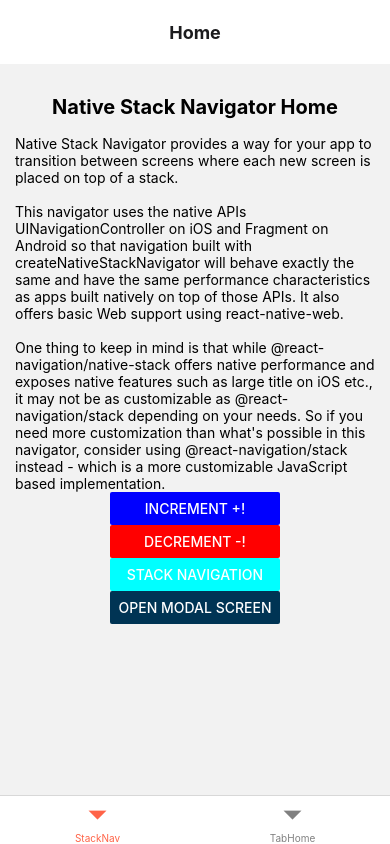
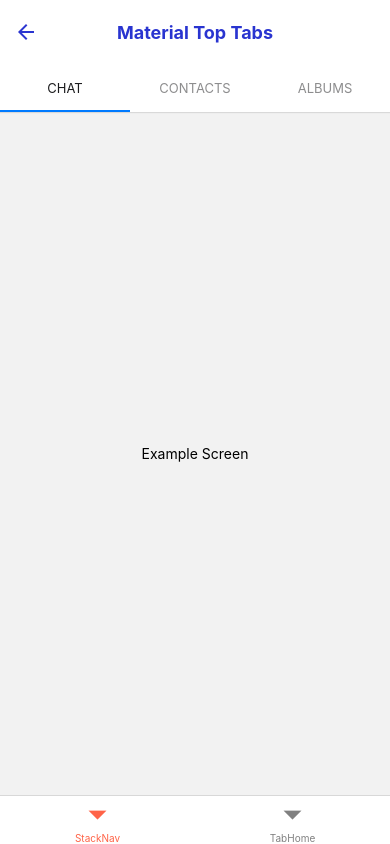
Before and after one commit to Igiz23/ReactNativeNotes, a React Native app: screen /MaterialTopTabs in a window 390 px wide. Built offline with nearby package versions, Linux system fonts and the light colour scheme.

Commit message:
top tabs add

```diff
--- a/package.json
+++ b/package.json
@@ -11,12 +11,15 @@
   },
   "dependencies": {
     "@react-navigation/bottom-tabs": "^6.3.1",
+    "@react-navigation/material-top-tabs": "^6.2.1",
     "@react-navigation/native": "^6.0.8",
     "@react-navigation/native-stack": "^6.5.2",
     "react": "17.0.2",
     "react-native": "0.68.0",
+    "react-native-pager-view": "^5.4.15",
     "react-native-safe-area-context": "^4.2.4",
-    "react-native-screens": "^3.13.1"
+    "react-native-screens": "^3.13.1",
+    "react-native-tab-view": "^3.1.1"
   },
   "devDependencies": {
     "@babel/core": "^7.12.9",
--- /dev/null
+++ b/src/ReactNavigation/EmptyTemplate.tsx
@@ -0,0 +1,13 @@
+import React from 'react';
+import {View, Text} from 'react-native';
+import {styles} from './Home';
+
+const EmptyTemplate = () => {
+  return (
+    <View style={styles.container}>
+      <Text>{'Example Screen'}</Text>
+    </View>
+  );
+};
+
+export default EmptyTemplate;
--- a/src/ReactNavigation/Home.tsx
+++ b/src/ReactNavigation/Home.tsx
@@ -94,6 +94,11 @@ const Hello: React.FC<Props> = ({baseEnthusiasmLevel = 0, navigation}) => {
               }
             />
             <Button
+              title={'Open Top Tabs'}
+              color={'#501054'}
+              onPress={() => navigation.navigate('MaterialTopTabs')}
+            />
+            <Button
               title={'Open Modal screen'}
               color={'#003454'}
               onPress={() => navigation.navigate('ModalScreen')}
--- a/src/ReactNavigation/MainScreenStackNav.tsx
+++ b/src/ReactNavigation/MainScreenStackNav.tsx
@@ -5,6 +5,7 @@ import StackNavigation from './StackNavigation';
 import {ModalScreen} from './ModalScreen';
 import {LogoTitle} from './ModalScreen';
 import {Alert, Button} from 'react-native';
+import MaterialTopTabs from './MaterialTopTabs';
 
 const Stack = createNativeStackNavigator();
 
@@ -32,7 +33,15 @@ const MainScreenStackNav = () => {
           options={{
             headerTitle: () => <LogoTitle />,
             headerTitleAlign: 'center',
-            // headerBackImageSource: require('../assets/circled-left-2.png'),
+            headerTintColor: '#2934D0',
+          }}
+        />
+        <Stack.Screen
+          name={'MaterialTopTabs'}
+          component={MaterialTopTabs}
+          options={{
+            headerTitle: 'Material Top Tabs',
+            headerTitleAlign: 'center',
             headerTintColor: '#2934D0',
           }}
         />
--- /dev/null
+++ b/src/ReactNavigation/MaterialTopTabs.tsx
@@ -0,0 +1,30 @@
+import * as React from 'react';
+import {createMaterialTopTabNavigator} from '@react-navigation/material-top-tabs';
+import EmptyTemplate from './EmptyTemplate';
+
+const MaterialTopTabsNav = createMaterialTopTabNavigator();
+
+const MaterialTopTabs = ({navigation}: any) => {
+  navigation.void;
+  return (
+    <MaterialTopTabsNav.Navigator>
+      <MaterialTopTabsNav.Screen
+        name="Chat"
+        component={EmptyTemplate}
+        options={{title: 'Chat'}}
+      />
+      <MaterialTopTabsNav.Screen
+        name="Contacts"
+        component={EmptyTemplate}
+        options={{title: 'Contacts'}}
+      />
+      <MaterialTopTabsNav.Screen
+        name="Albums"
+        component={EmptyTemplate}
+        options={{title: 'Albums'}}
+      />
+    </MaterialTopTabsNav.Navigator>
+  );
+};
+
+export default MaterialTopTabs;
--- a/src/ReactNavigation/ModalScreen.tsx
+++ b/src/ReactNavigation/ModalScreen.tsx
@@ -7,14 +7,12 @@ import {
   InteractionManager,
 } from 'react-native';
 import React from 'react';
-// import {Image} from 'react-native';
 import {useFocusEffect} from '@react-navigation/native';
 
 export const LogoTitle = () => {
   return (
     <>
-      {/*<Image style={styles.img} source={require('../assets/icon-react.png')} />*/}
-      <Text style={styles.textHeader}>Custom</Text>
+      <Text style={styles.textHeader}>Header</Text>
     </>
   );
 };
```
Also changed, not shown: 1 other file (tests, documents, lock files or other folders).
